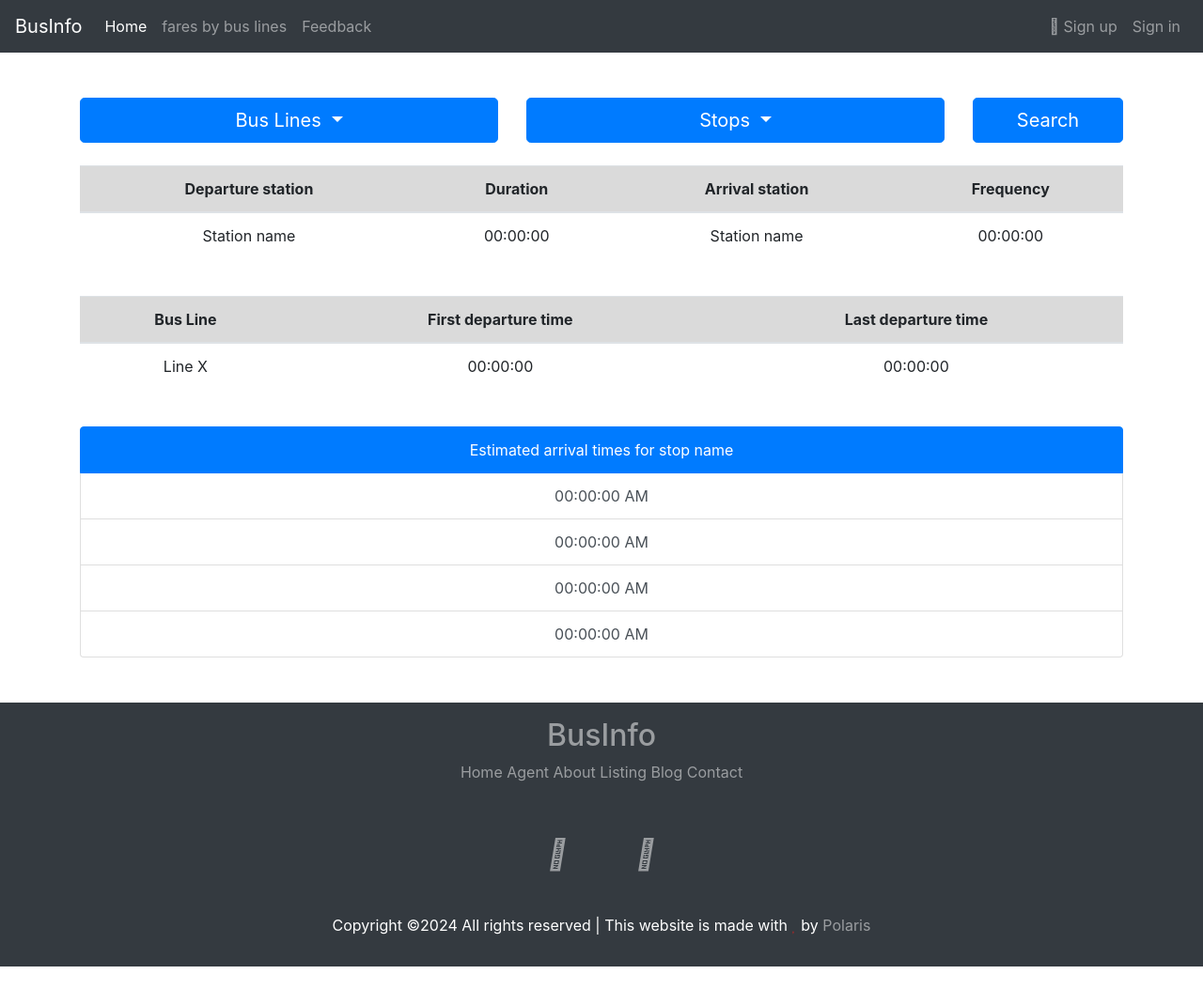
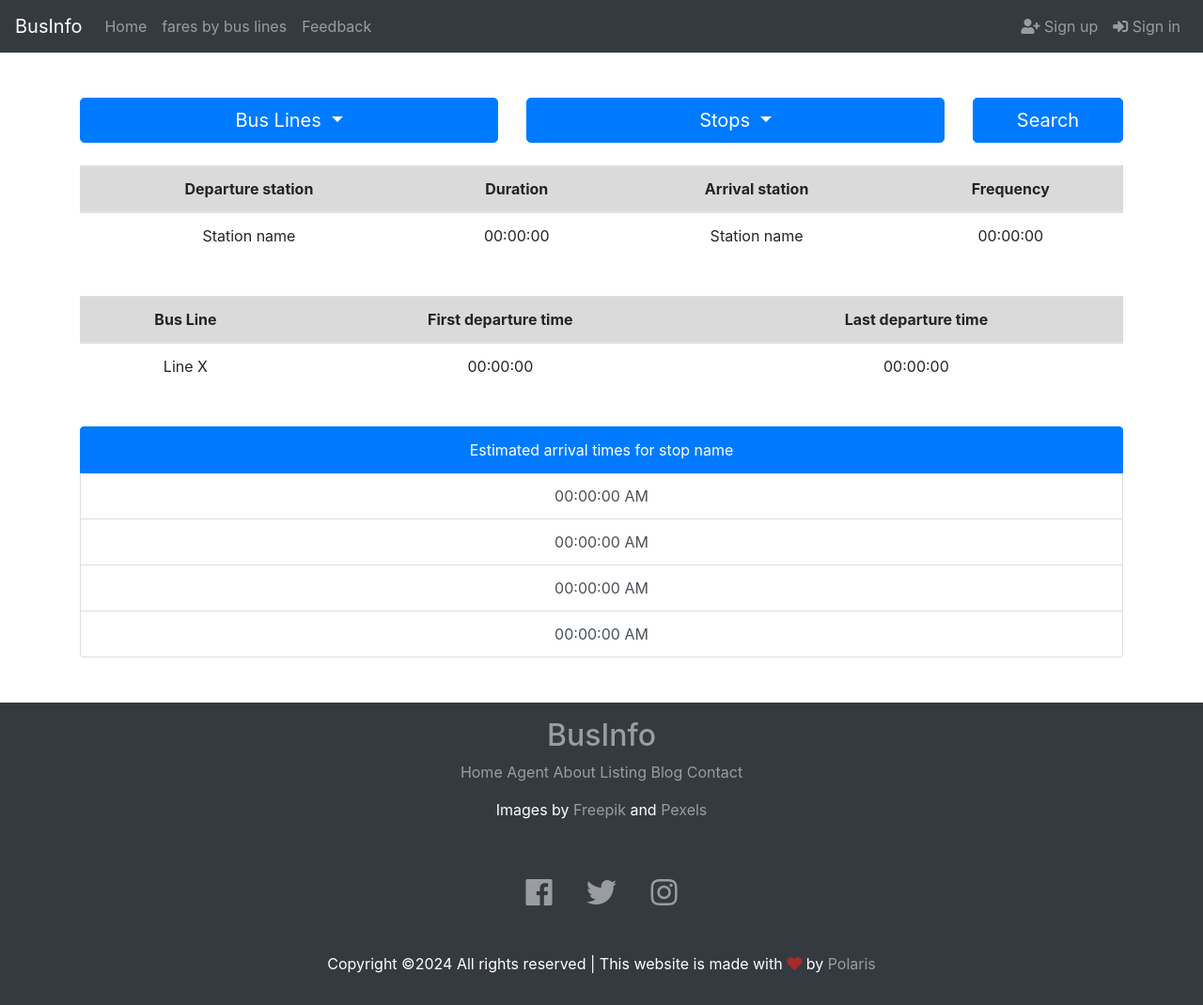
Before and after one commit to Polaris-algedi/BusInfo, a Flask app: page /home in a window 1280 px wide. Shown: the whole page at 94% size. Before the commit the page ends 1029 px from the top, so only its background shows below. Run offline with Flask 3, Linux system fonts and the light colour scheme.

Commit message:
Fix fontawsome icons

```diff
--- a/web_dynamic/templates/busEAT.html
+++ b/web_dynamic/templates/busEAT.html
@@ -13,21 +13,21 @@
 <body>
     <header>
         <nav class="navbar navbar-expand-md navbar-dark bg-dark">
-            <a class="navbar-brand" href="#">BusInfo</a>
+            <a class="navbar-brand" href="/">BusInfo</a>
             <button type="button" class="navbar-toggler" data-toggle="collapse" data-target="#navbarCollapse">
                 <span class="navbar-toggler-icon"></span>
             </button>
 
             <div class="collapse navbar-collapse" id="navbarCollapse">
                 <div class="navbar-nav">
-                    <a href="/home" class="nav-item nav-link active">Home</a>
+                    <a href="/home" class="nav-item nav-link">Home</a>
                     <a href="/fares-by-bus-lines" class="nav-item nav-link">fares by bus lines</a>
                     <a href="#" class="nav-item nav-link">Feedback</a>
 
                 </div>
                 <div class="navbar-nav ml-auto">
-                    <a href="#" class="nav-item nav-link"><span class="fa-solid fa-user-plus"></span> Sign up</a>
-                    <a href="#" class="nav-item nav-link"><span class="fa-solid fa-right-to-bracket"></span> Sign in</a>
+                    <a href="#" class="nav-item nav-link"><i class="fas fa-user-plus"></i> Sign up</a>
+                    <a href="#" class="nav-item nav-link"><i class="fas fa-sign-in-alt"></i> Sign in</a>
                 </div>
             </div>
         </nav>
@@ -169,6 +169,17 @@
                 </div>
             </div>
 
+
+            <div class="row">
+                <div class="col-xs-12 col-sm-12 col-md-12 col-lg-12">
+                    <p style="color: white;">
+                        Images by <a href="https://www.freepik.com/free-psd/public-bus-transportation-social-media-cover-template-with-geometric-shapes_28531514.htm#from_view=detail_serie" target="_blank">Freepik</a>
+                        and<a href="https://www.pexels.com/photo/hong-kong-public-buses-parked-12996543/" target="_blank"> Pexels</a>
+                    </p>
+                </div>
+            </div>
+
+
             <!-- Grid row-->
             <div class="row">
 
@@ -178,15 +189,15 @@
 
                         <!-- Facebook -->
                         <a class="fb-ic" href="#" target="_blank">
-                            <i class="fa-brands fa-facebook fa-lg fa-2x px-3"> </i>
+                            <i class="fab fa-facebook fa-lg fa-2x px-3"> </i>
                         </a>
                         <!-- Twitter -->
                         <a class="tw-ic" href="#" target="_blank">
-                            <i class="fa-brands fa-x-twitter fa-lg fa-2x px-3"> </i>
+                            <i class="fab fa-twitter fa-lg fa-2x px-3"> </i>
                         </a>
                         <!--Instagram-->
                         <a class="ins-ic" href="#" target="_blank">
-                            <i class="fa-brands fa-instagram fa-lg fa-2x px-3"> </i>
+                            <i class="fab fa-instagram fa-lg fa-2x px-3"> </i>
                         </a>
                     </div>
                 </div>
@@ -198,7 +209,7 @@
             <div class="row">
                 <div class="col-md-12">
                     <p class="copyright text-white">
-                        Copyright ©<script>document.write(new Date().getFullYear());</script> All rights reserved | This website is made with <i class="fa-solid fa-heart" style="color: brown;"></i> by <a href="https://github.com/Polaris-algedi" target="_blank">Polaris</a>
+                        Copyright ©<script>document.write(new Date().getFullYear());</script> All rights reserved | This website is made with <i class="fas fa-heart" style="color: brown;"></i> by <a href="https://github.com/Polaris-algedi" target="_blank">Polaris</a>
                     </p>
                 </div>
             </div>
```
Also changed, not shown: web_dynamic/templates/fares_by_bus_lines.html (+19 -8 lines).
